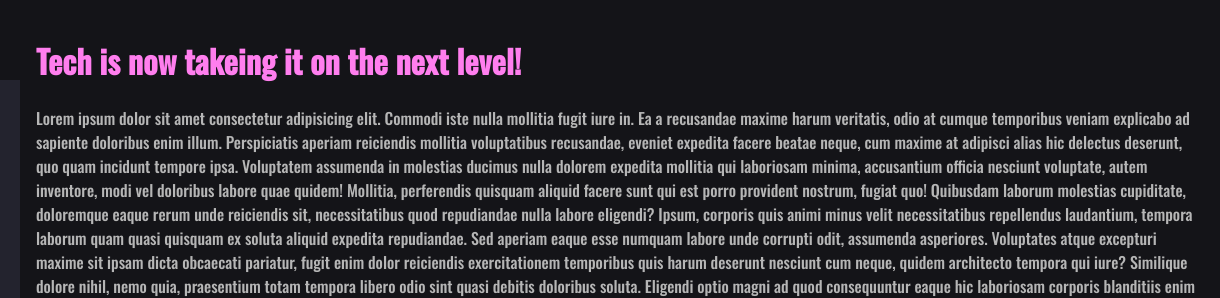
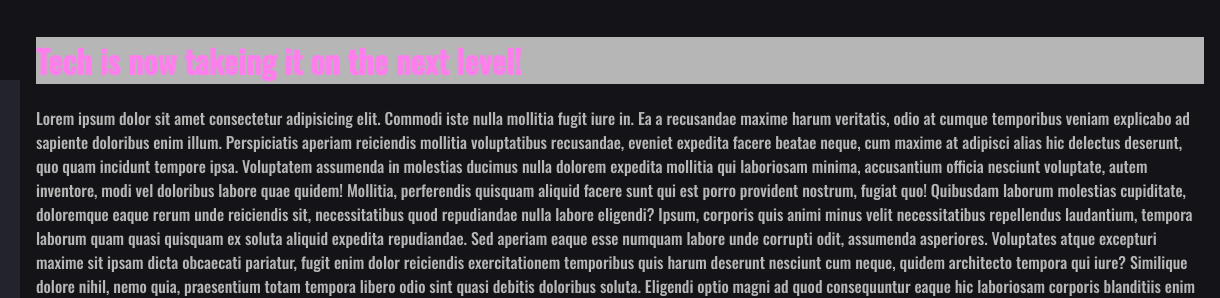
Before and after one commit to shihabuddin413/pureCssNavAndThemeTemplate, a plain HTML site: page index.html in a window 1280 px wide. In both pictures the pointer is over the element "Tech is now takeing it on the next level!". Shown: the top 298 px of the page, 60-1280 px from the left. Drawn offline with nearby package versions, Linux system fonts and the light colour scheme.

Commit message:
Update heading style

```diff
--- a/style.css
+++ b/style.css
@@ -12,6 +12,7 @@
 
 h1:hover {
   color: var(--icon-secondary);
+  background: var(--text-primary);
 }
 
 body {
```
